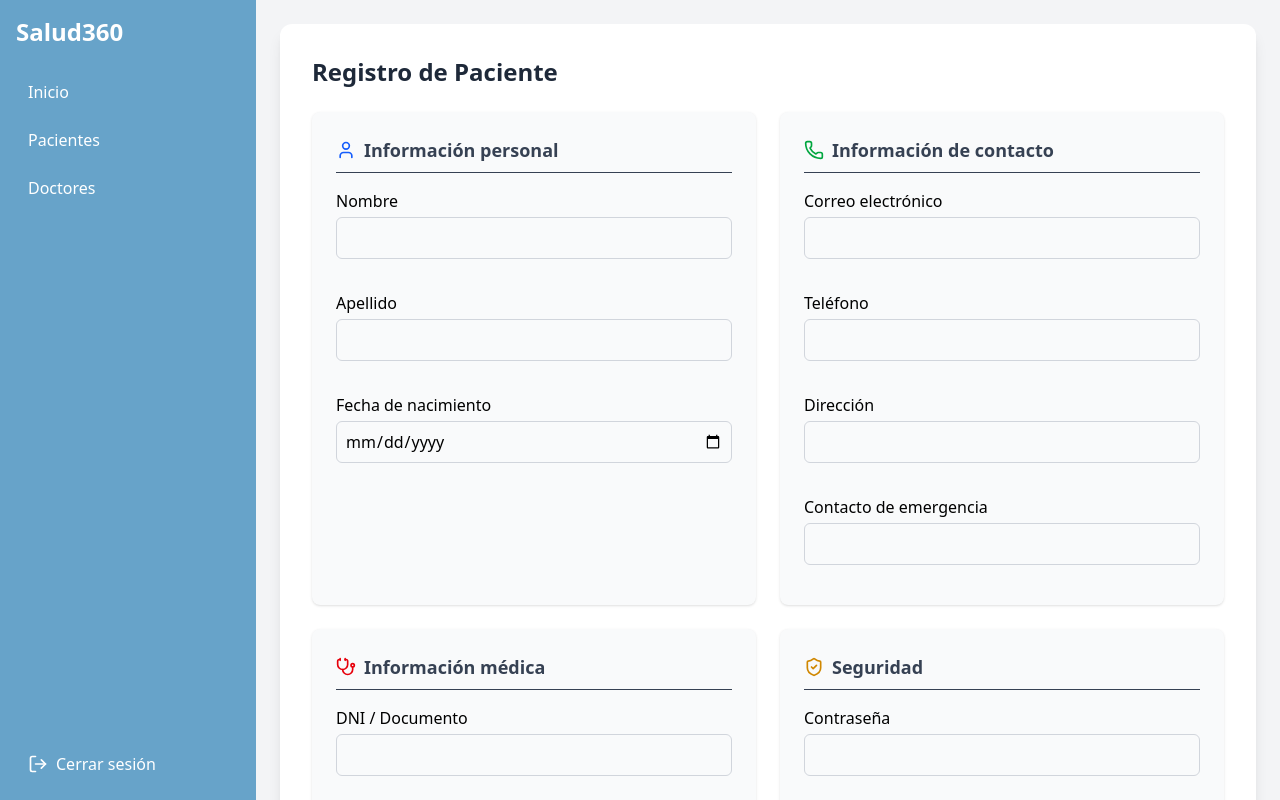
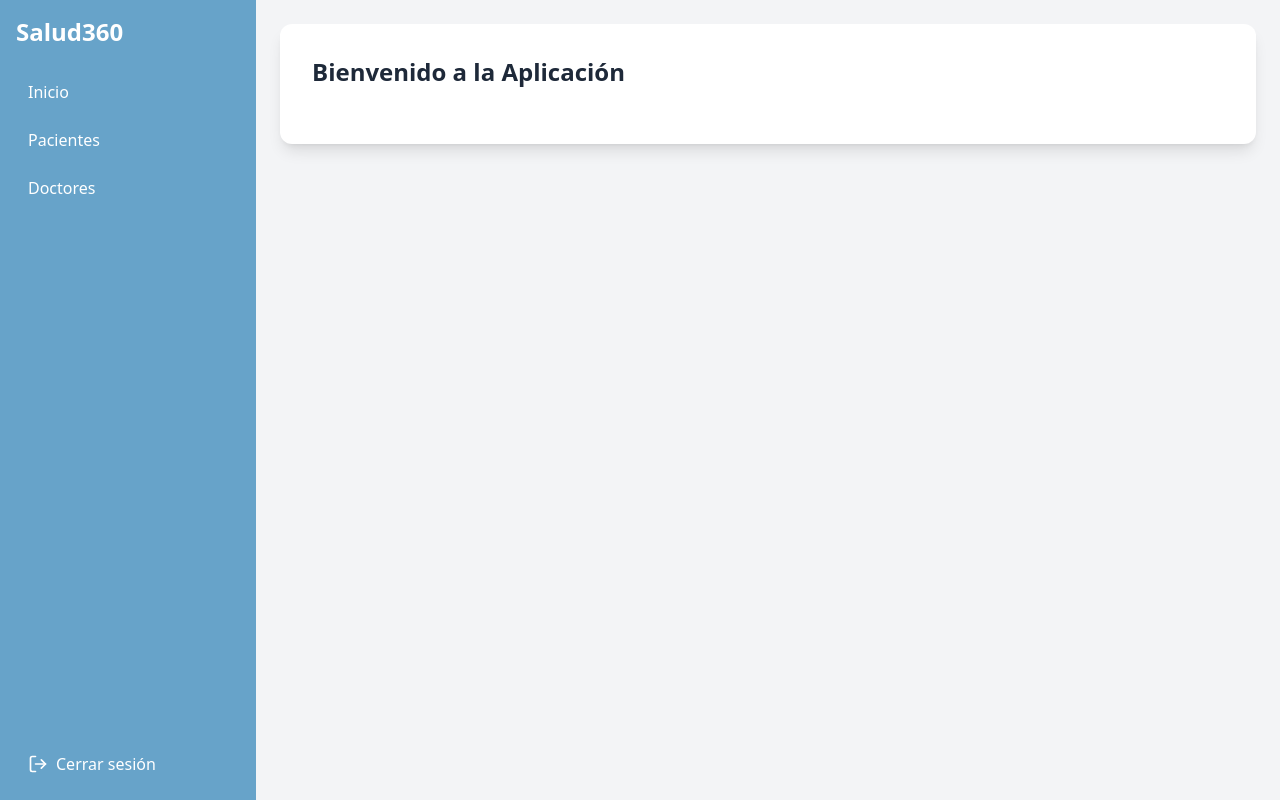
Before and after one commit to VictorAponteParedes/Salud360BackOffice, a React (Vite) app: page / in a window 1280 px wide. Built offline with nearby package versions, Linux system fonts and the light colour scheme.

Commit message:
elimina el formulario de registro de paciente y simplifica la pantalla de inicio

```diff
--- a/src/screens/Home.tsx
+++ b/src/screens/Home.tsx
@@ -1,110 +1,9 @@
-import { FormProvider, useForm } from "react-hook-form";
-import { PasswordInput } from "../components/form/PasswordInput";
-import { TextInput } from "../components/form/TextInput";
-import { SelectInput } from "../components/form/SelectInput";
-import { User, Phone, ShieldCheck, Stethoscope } from "lucide-react";
-
 export default function Home() {
-  const methods = useForm();
-
-  const onSubmit = (data: any) => {
-    console.log("Datos del paciente:", data);
-  };
-
   return (
-    <FormProvider {...methods}>
-      <form
-        onSubmit={methods.handleSubmit(onSubmit)}
-        className="max-w-6xl mx-auto p-8 bg-white rounded-xl shadow-lg space-y-6"
-      >
-        <h1 className="text-2xl font-bold text-gray-800 mb-6">
-          Registro de Paciente
-        </h1>
-
-        {/* Grid de 2x2 */}
-        <div className="grid grid-cols-1 md:grid-cols-2 gap-6">
-          {/* Card: Información Personal */}
-          <section className="bg-gray-50 p-6 rounded-lg shadow-sm">
-            <h2 className="text-lg font-semibold mb-4 text-gray-700 border-b pb-2 flex items-center gap-2">
-              <User className="w-5 h-5 text-blue-600" />
-              Información personal
-            </h2>
-            <div className="grid grid-cols-1 gap-4">
-              <TextInput name="firstName" label="Nombre" />
-              <TextInput name="lastName" label="Apellido" />
-              <TextInput
-                name="dateBirth"
-                label="Fecha de nacimiento"
-                type="date"
-              />
-            </div>
-          </section>
-
-          {/* Card: Información de contacto */}
-          <section className="bg-gray-50 p-6 rounded-lg shadow-sm">
-            <h2 className="text-lg font-semibold mb-4 text-gray-700 border-b pb-2 flex items-center gap-2">
-              <Phone className="w-5 h-5 text-green-600" />
-              Información de contacto
-            </h2>
-            <div className="grid grid-cols-1 gap-4">
-              <TextInput name="email" label="Correo electrónico" type="email" />
-              <TextInput name="phone" label="Teléfono" />
-              <TextInput name="address" label="Dirección" />
-              <TextInput
-                name="contactEmergency"
-                label="Contacto de emergencia"
-              />
-            </div>
-          </section>
-
-          {/* Card: Información médica */}
-          <section className="bg-gray-50 p-6 rounded-lg shadow-sm">
-            <h2 className="text-lg font-semibold mb-4 text-gray-700 border-b pb-2 flex items-center gap-2">
-              <Stethoscope className="w-5 h-5 text-red-600" />
-              Información médica
-            </h2>
-            <div className="grid grid-cols-1 gap-4">
-              <TextInput name="documentNumber" label="DNI / Documento" />
-              <SelectInput
-                name="bloodType"
-                label="Tipo de sangre"
-                options={[
-                  { label: "A+", value: "A+" },
-                  { label: "A-", value: "A-" },
-                  { label: "B+", value: "B+" },
-                  { label: "B-", value: "B-" },
-                  { label: "O+", value: "O+" },
-                  { label: "O-", value: "O-" },
-                  { label: "AB+", value: "AB+" },
-                  { label: "AB-", value: "AB-" },
-                ]}
-              />
-              <TextInput name="allergies" label="Alergias" />
-            </div>
-          </section>
-
-          {/* Card: Seguridad */}
-          <section className="bg-gray-50 p-6 rounded-lg shadow-sm">
-            <h2 className="text-lg font-semibold mb-4 text-gray-700 border-b pb-2 flex items-center gap-2">
-              <ShieldCheck className="w-5 h-5 text-yellow-600" />
-              Seguridad
-            </h2>
-            <div className="grid grid-cols-1 gap-4">
-              <PasswordInput name="password" label="Contraseña" />
-            </div>
-          </section>
-        </div>
-
-        {/* Botón de envío */}
-        <div className="flex justify-end mt-6">
-          <button
-            type="submit"
-            className="px-6 py-2 bg-blue-600 text-white rounded-md hover:bg-blue-700 transition"
-          >
-            Registrar paciente
-          </button>
-        </div>
-      </form>
-    </FormProvider>
+    <div className="max-w-6xl mx-auto p-8 bg-white rounded-xl shadow-lg space-y-6">
+      <h1 className="text-2xl font-bold text-gray-800 mb-6">
+        Bienvenido a la Aplicación
+      </h1>
+    </div>
   );
 }
```
